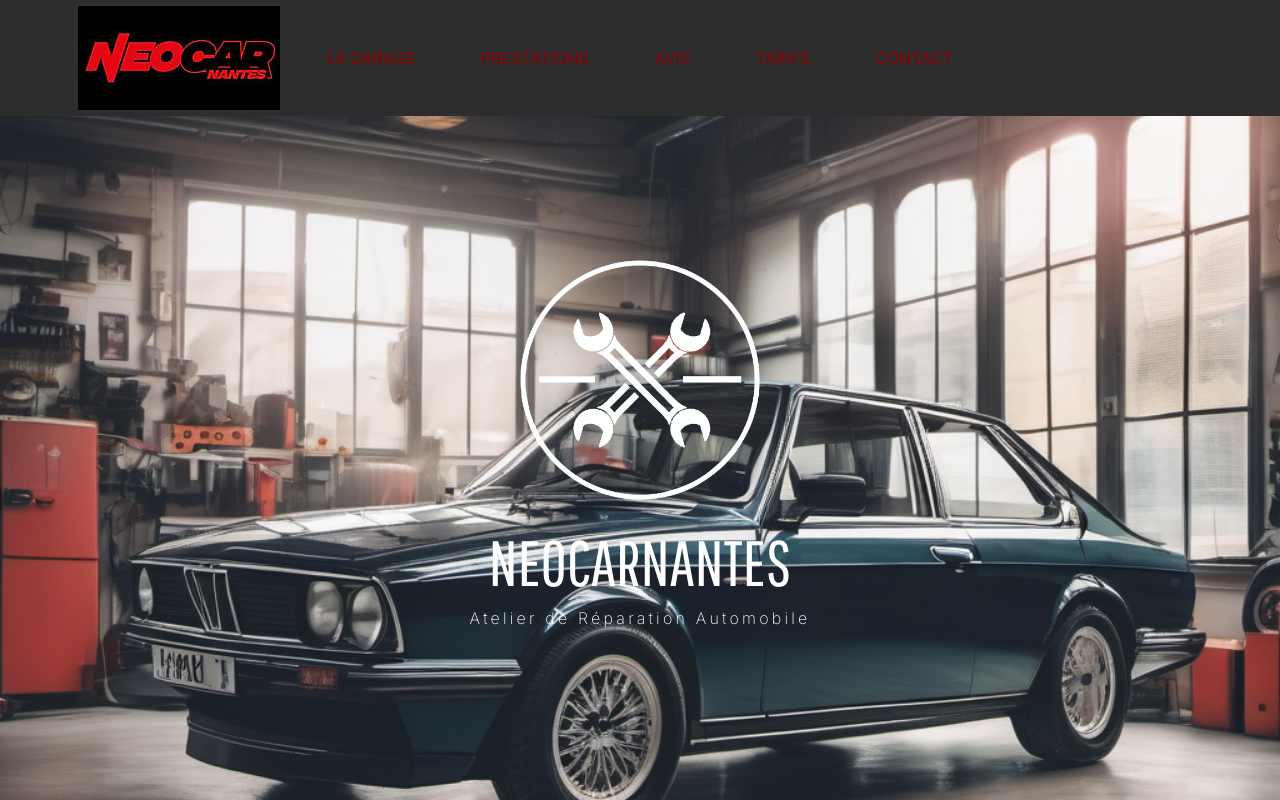
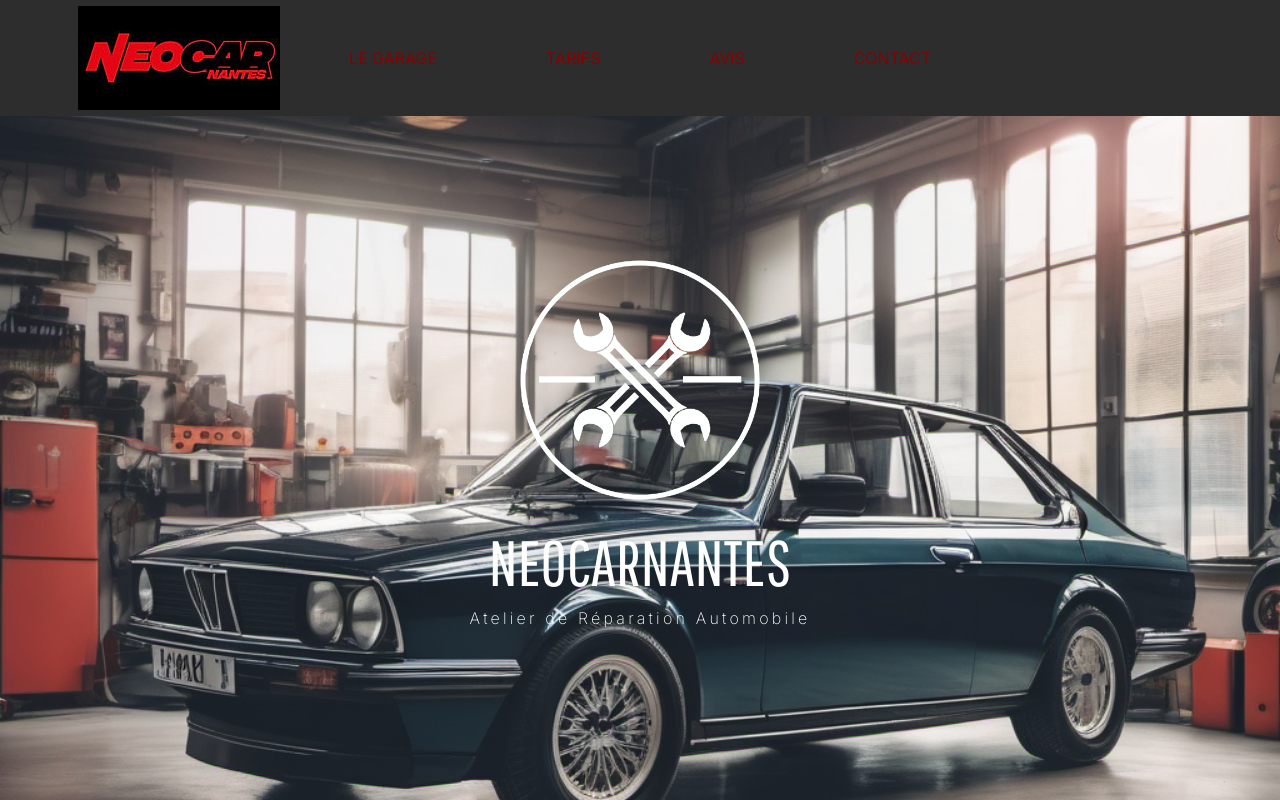
Before and after one commit to Adjel/NeoCarNantes, a Next.js app: page / in a window 1280 px wide. Built offline with nearby package versions, Linux system fonts and the light colour scheme.

Commit message:
adding section to naviagte in page.js and links into navlinks

```diff
--- a/src/app/component/Features/Features.js
+++ b/src/app/component/Features/Features.js
@@ -65,14 +65,17 @@
       <Title>PRESTATIONS</Title>
       <SubTitle>Rien que pour vous !</SubTitle>
       <FlexWrapper>
-        {featuresData.map(({ title, feature, subFeature, featureInfo }) => (
+        {featuresData.map(
+          ({ title, feature, subFeature, featureInfo }, index) => (
             <FeatureGridItem
+              key={index}
               title={title}
               feature={feature}
               subFeature={subFeature}
               featureInfo={featureInfo}
             />
-        ))}
+          )
+        )}
       </FlexWrapper>
     </Wrapper>
   );
--- a/src/app/component/NavLink/NavLink.js
+++ b/src/app/component/NavLink/NavLink.js
@@ -1,12 +1,16 @@
+"use client";
 import React from "react";
 import styled from "styled-components";
 
-function NavLink({ children }) {
+function NavLink({ children, link }) {
   let color = "hsl(0 100 27)";
   let display = "none";
 
   return (
-    <Wrapper>
+    <Wrapper
+      href={link}
+      //onClick={(e) => handleNavigationClick(e, "contact")}
+    >
       <Decoration style={{ "--display": `${display}` }} />
       <NavLinkItem style={{ "--color": `${color}` }}>{children}</NavLinkItem>
     </Wrapper>
@@ -20,13 +24,13 @@
   display: var(--display);
 `;
 
-const NavLinkItem = styled.a`
+const NavLinkItem = styled.div`
   font-size: ${16 / 16}rem;
   text-transform: uppercase;
   color: var(--color);
 `;
 
-const Wrapper = styled.div`
+const Wrapper = styled.a`
   display: flex;
   flex-direction: column;
   align-items: center;
--- a/src/app/component/Navigation/Navigation.js
+++ b/src/app/component/Navigation/Navigation.js
@@ -4,24 +4,25 @@
 import NavLink from "../NavLink/NavLink";
 
 const links = [
-  { name: "le garage" },
-  { name: "prestations" },
-  { name: "avis" },
-  { name: "tarifs" },
-  { name: "contact" },
+  { name: "le garage", link: "#hero" },
+  { name: "tarifs", link: "#features" },
+  { name: "avis", link: "#customers" },
+  { name: "contact", link: "#contact" },
 ];
 
 function Navigation() {
   return (
     <Nav>
-      {links.map(({ name }) => (
-        <NavLink>{name}</NavLink>
+      {links.map(({ name, link }) => (
+        <NavLink key={link} link={link}>
+          {name}
+        </NavLink>
       ))}
     </Nav>
   );
 }
 
-const Nav = styled.nav`
+const Nav = styled.div`
   display: flex;
   flex: 3;
   justify-content: space-around;
--- a/src/app/component/Services/Services.js
+++ b/src/app/component/Services/Services.js
@@ -32,8 +32,8 @@
 
   return (
     <Wrapper>
-      {services.map(({ description, icon }) => (
-        <ServicesItem description={description} icon={icon} />
+      {services.map(({ description, icon }, index) => (
+        <ServicesItem key={index} description={description} icon={icon} />
       ))}
     </Wrapper>
   );
--- a/src/app/globals.css
+++ b/src/app/globals.css
@@ -107,3 +107,8 @@
     color-scheme: dark;
   }
 }
+
+/* To make the page smooth scrolling when cliking on the navBar */
+* {
+  scroll-behavior: smooth;
+}
--- a/src/app/page.js
+++ b/src/app/page.js
@@ -14,10 +14,18 @@
         <Header />
       </HeaderWrapper>
       <ScrollWrapper>
-        <Hero />
-        <Features />
-        <Customers />
-        <Contact />
+        <section id="hero">
+          <Hero />
+        </section>
+        <section id="features">
+          <Features />
+        </section>
+        <section id="customers">
+          <Customers />
+        </section>
+        <section id="contact" style={{ width: "100%" }}>
+          <Contact />
+        </section>
         <Footer />
       </ScrollWrapper>
     </Wrapper>
```
Lines whose indentation alone changed are shown as unchanged.
